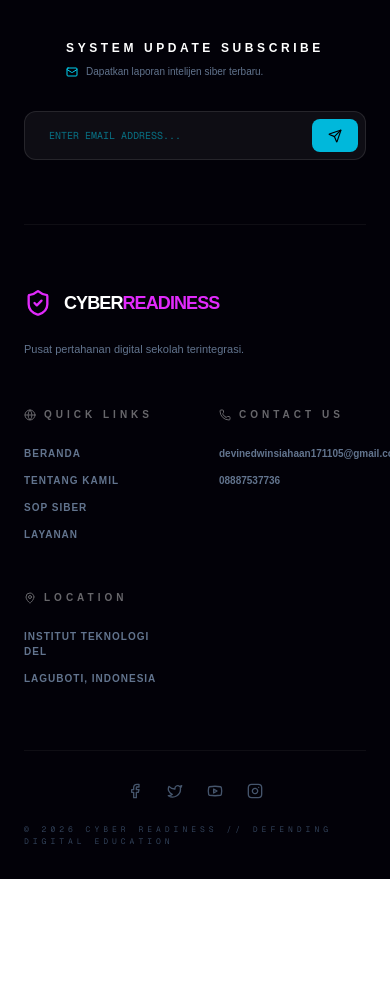
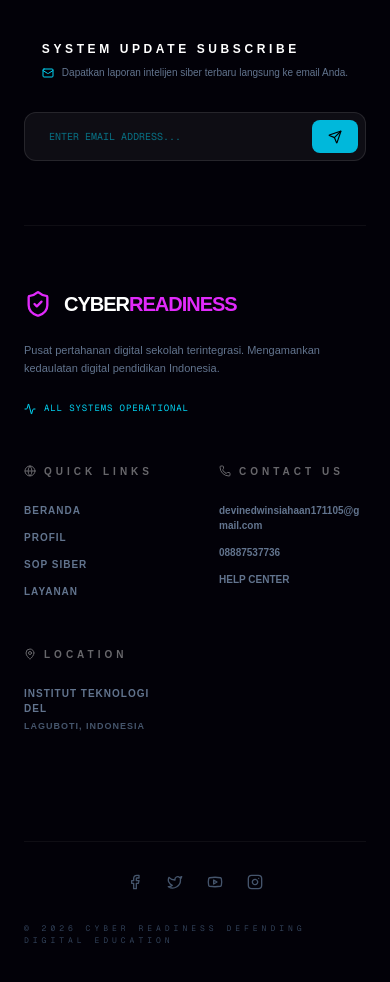
Before and after one commit to Edwinn1711/cyber-backend, a Next.js app: page / in a window 390 px wide. Shown: the part 7940-8922 px from the top of the page. Before the commit the page ends 8819 px from the top, so only its background shows below. Built offline with nearby package versions, Linux system fonts and the light colour scheme.

Commit message:
feat: implement fully functional luxury footer with Google Maps integration and updated contact info

```diff
--- a/app/(loginregister)/page.tsx
+++ b/app/(loginregister)/page.tsx
@@ -396,42 +396,53 @@
 
 
 const CyberFooterLuxury = ({ onScroll }: { onScroll: (id: string, label: string) => void }) => {
-  // Data Link yang dihubungkan dengan ID Section
   const quickLinks = [
     { name: "BERANDA", id: "hero" },
-    { name: "TENTANG KAMIL", id: "pilar" },
-    { name: "SOP SIBER", id: "protocol" }, // Menuju Section 6 (Protokol)
-    { name: "LAYANAN", id: "infra" }     // Menuju Section 5 (Infrastruktur)
+    { name: "PROFIL", id: "pilar" },
+    { name: "SOP SIBER", id: "protocol" },
+    { name: "LAYANAN", id: "infra" }
   ];
 
   return (
-    <footer className="relative w-full bg-[#020108] pt-20 pb-8 overflow-hidden">
+    <footer className="relative w-full bg-[#020108] pt-20 pb-10 overflow-hidden border-t border-white/5">
       <div className="max-w-[1400px] mx-auto px-6 lg:px-16">
 
-        {/* Newsletter Section */}
+        {/* --- 1. NEWSLETTER HUD SECTION --- */}
         <div className="flex flex-col lg:flex-row justify-between items-center pb-16 mb-16 border-b border-white/5 gap-8">
           <div className="text-left">
             <h4 className="text-white font-black text-xs tracking-[0.3em] uppercase mb-2">SYSTEM UPDATE SUBSCRIBE</h4>
             <p className="text-slate-500 text-[10px] font-medium flex items-center gap-2">
-              <Mail size={12} className="text-cyan-400" /> Dapatkan laporan intelijen siber terbaru.
+              <Mail size={12} className="text-cyan-400" /> Dapatkan laporan intelijen siber terbaru langsung ke email Anda.
             </p>
           </div>
           <div className="relative w-full lg:w-[400px]">
-            <input type="email" placeholder="ENTER EMAIL ADDRESS..." className="w-full bg-white/5 border border-white/10 rounded-xl py-4 pl-6 pr-16 text-[10px] font-mono text-cyan-400 outline-none" />
-            <button className="absolute right-2 top-2 bottom-2 px-4 bg-cyan-500 text-black rounded-lg"><Send size={14} /></button>
+            <input
+              type="email"
+              placeholder="ENTER EMAIL ADDRESS..."
+              className="w-full bg-white/5 border border-white/10 rounded-xl py-4 pl-6 pr-16 text-[10px] font-mono text-cyan-400 focus:border-cyan-500/50 outline-none transition-all"
+            />
+            <button className="absolute right-2 top-2 bottom-2 px-4 bg-cyan-500 text-black rounded-lg hover:bg-white transition-all">
+              <Send size={14} />
+            </button>
           </div>
         </div>
 
-        <div className="grid grid-cols-2 md:grid-cols-4 gap-12 mb-16">
+        {/* --- 2. MAIN FOOTER CONTENT --- */}
+        <div className="grid grid-cols-2 md:grid-cols-4 gap-12 mb-20 text-left">
+
+          {/* Branding Area */}
           <div className="col-span-2 md:col-span-1 space-y-6">
             <div className="flex items-center gap-3">
               <ShieldCheck size={28} className="text-fuchsia-500" />
-              <h3 className="font-black text-white text-lg tracking-tighter uppercase">CYBER<span className="text-fuchsia-500">READINESS</span></h3>
+              <h3 className="font-black text-white text-xl tracking-tighter uppercase leading-none">CYBER<span className="text-fuchsia-500">READINESS</span></h3>
             </div>
-            <p className="text-slate-500 text-[11px] leading-relaxed font-medium">Pusat pertahanan digital sekolah terintegrasi.</p>
+            <p className="text-slate-500 text-[11px] leading-relaxed font-medium">Pusat pertahanan digital sekolah terintegrasi. Mengamankan kedaulatan digital pendidikan Indonesia.</p>
+            <div className="flex items-center gap-2 text-cyan-400 font-mono text-[9px] tracking-widest uppercase">
+              <Activity size={12} /> ALL SYSTEMS OPERATIONAL
+            </div>
           </div>
 
-          {/* PERBAIKAN: QUICK LINKS BERFUNGSI */}
+          {/* Quick Links */}
           <div className="space-y-6">
             <h5 className="text-white font-black text-[10px] tracking-[0.4em] uppercase opacity-40 flex items-center gap-2"><Globe size={12}/> QUICK LINKS</h5>
             <ul className="space-y-3">
@@ -447,33 +458,59 @@
             </ul>
           </div>
 
+          {/* Contact Us */}
           <div className="space-y-6">
             <h5 className="text-white font-black text-[10px] tracking-[0.4em] uppercase opacity-40 flex items-center gap-2"><Phone size={12}/> CONTACT US</h5>
             <ul className="space-y-3">
-              <li className="text-slate-500 text-[10px] font-bold hover:text-cyan-400 cursor-pointer">devinedwinsiahaan171105@gmail.com</li>
-              <li className="text-slate-500 text-[10px] font-bold hover:text-cyan-400 cursor-pointer">08887537736</li>
+              <li className="text-slate-500 text-[10px] font-bold hover:text-cyan-400 cursor-pointer transition-colors break-all">devinedwinsiahaan171105@gmail.com</li>
+              <li className="text-slate-500 text-[10px] font-bold hover:text-cyan-400 cursor-pointer transition-colors">08887537736</li>
+              <li className="text-slate-500 text-[10px] font-bold hover:text-cyan-400 cursor-pointer transition-colors uppercase">HELP CENTER</li>
             </ul>
           </div>
 
+          {/* Location (CLICKABLE MAPS) */}
           <div className="space-y-6">
-            <h5 className="text-white font-black text-[10px] tracking-[0.4em] uppercase opacity-40 flex items-center gap-2"><MapPin size={12}/> LOCATION</h5>
-            <ul className="space-y-3 text-slate-500 text-[10px] font-bold tracking-widest uppercase">
-              <li>INSTITUT TEKNOLOGI DEL</li>
-              <li>LAGUBOTI, INDONESIA</li>
-            </ul>
+            <h5 className="text-white font-black text-[10px] tracking-[0.4em] uppercase opacity-40 flex items-center gap-2">
+              <MapPin size={12}/> LOCATION
+            </h5>
+            <div className="relative group">
+              <a
+                href="https://www.google.com/maps/search/?api=1&query=Institut+Teknologi+Del+Laguboti"
+                target="_blank"
+                rel="noopener noreferrer"
+                className="block space-y-2 outline-none"
+              >
+                <div className="text-slate-500 text-[10px] font-bold hover:text-cyan-400 transition-all duration-300 tracking-widest uppercase flex flex-col gap-1">
+                  <span className="group-hover:translate-x-1 transition-transform duration-500">INSTITUT TEKNOLOGI DEL</span>
+                  <span className="text-slate-600 text-[9px] group-hover:text-cyan-500/70 group-hover:translate-x-2 transition-all duration-700">LAGUBOTI, INDONESIA</span>
+                </div>
+                <div className="w-0 group-hover:w-full h-[1px] bg-gradient-to-r from-cyan-500/50 via-cyan-500/10 to-transparent transition-all duration-500" />
+                <div className="opacity-0 group-hover:opacity-100 transition-opacity duration-500 flex items-center gap-2">
+                   <div className="w-1 h-1 rounded-full bg-cyan-500 animate-pulse" />
+                   <span className="text-[7px] font-mono text-cyan-600 tracking-widest uppercase">Open in maps</span>
+                </div>
+              </a>
+            </div>
           </div>
         </div>
 
-        <div className="pt-8 border-t border-white/5 flex flex-col md:flex-row justify-between items-center gap-6">
+        {/* --- 3. BOTTOM BAR (SOCIALS & COPYRIGHT) --- */}
+        <div className="pt-8 border-t border-white/5 flex flex-col md:flex-row justify-between items-center gap-8">
           <div className="flex gap-6">
-            {[Facebook, Twitter, Youtube, Instagram].map((Icon, i) => (<Icon key={i} size={16} className="text-slate-600 hover:text-cyan-400 cursor-pointer transition-all" />))}
+            {[Facebook, Twitter, Youtube, Instagram].map((Icon, i) => (
+              <Icon key={i} size={16} className="text-slate-600 hover:text-cyan-400 cursor-pointer transition-all hover:scale-125" />
+            ))}
           </div>
-          <p className="text-slate-700 text-[8px] font-mono tracking-[0.5em] uppercase">© 2026 CYBER READINESS // DEFENDING DIGITAL EDUCATION</p>
+          <p className="text-slate-700 text-[8px] font-mono tracking-[0.5em] uppercase">
+            © 2026 CYBER READINESS DEFENDING DIGITAL EDUCATION
+          </p>
         </div>
+
       </div>
     </footer>
   );
 };
+
 const TECH_ICONS = [
   { id: "c1", icon: CreditCard, label: "CARD SEC", col: "text-cyan-400" },
   { id: "c2", icon: ShieldAlert, label: "PHISH HOOK", col: "text-red-400" },
```
